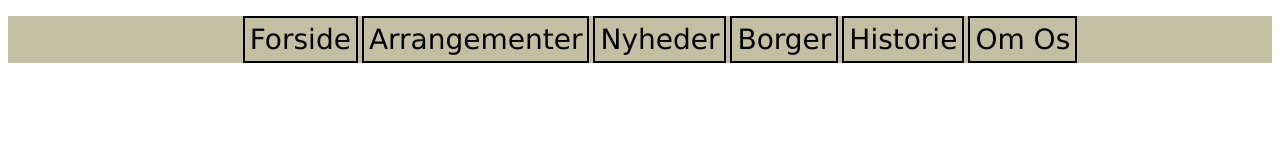
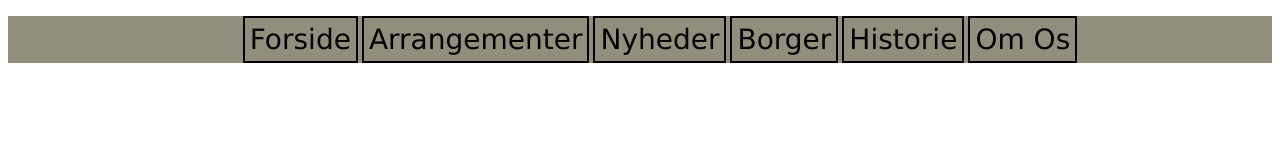
Before and after one commit to Nickolajb/Naturvejledning, a plain HTML site: page arrangementer.html in a window 1280 px wide. Drawn offline with Linux system fonts and the light colour scheme.

Commit message:
Menu farve

```diff
--- a/arrangementer.html
+++ b/arrangementer.html
@@ -7,7 +7,7 @@
     <style>
 
     	nav{
-    		background: #C4BEA3;
+    		background: #928E7C;
     		height: 100%;
     		width: 100%;
     		text-align: center;
```
Also changed, not shown: borger.html (+1 -1 lines), historie.html (+1 -1 lines), index.html (+1 -1 lines), nyheder.html (+1 -1 lines), om_os.html (+1 -1 lines), overnatning.html (+1 -1 lines), ruter_og_stiger.html (+1 -1 lines).
